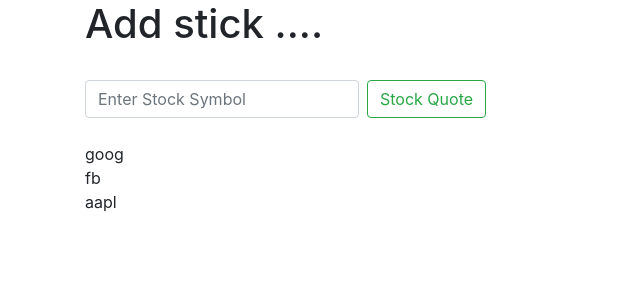
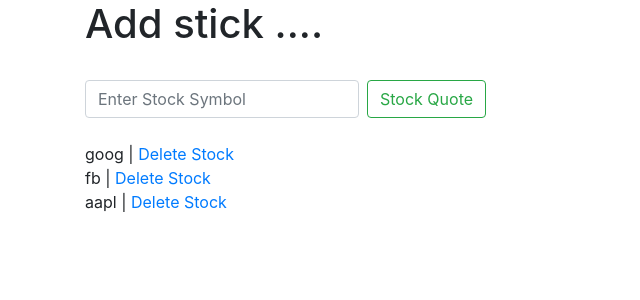
Before and after one commit to mthompson1085/stock, a Django app: page /add_stock.html in a window 1280 px wide. Shown: the part 56-356 px from the top of the page, without its empty margins (0-640 px from the left). Run offline with Django 3.2, Linux system fonts and the light colour scheme; data comes from the database, SQL or seed files in the repository; both versions use the stored data as it was after the commit; some libraries are stand-ins or nearby versions.

Commit message:
finsihed adding in delete code in views

```diff
--- a/ticker/templates/add_stock.html
+++ b/ticker/templates/add_stock.html
@@ -12,7 +12,7 @@
 <br/>
 
 {% for item in ticker %}
-    {{ item }}<br/>
+    {{ item }} | <a href="{% url 'delete' item.id %}">Delete Stock </a> <br/>
     {% endfor %}
 
 
--- a/ticker/urls.py
+++ b/ticker/urls.py
@@ -5,5 +5,5 @@ urlpatterns = [
     path('', views.home, name="home"),
     path('about.html', views.about, name="about"),
     path('add_stock.html', views.add_stock, name="add_stock"),
-
+    path('delete/<stock_id>', views.delete, name="delete")
 ]
--- a/ticker/views.py
+++ b/ticker/views.py
@@ -39,7 +39,7 @@ def add_stock(request):
         return  render(request, 'add_stock.html', {'ticker': ticker})
 
 def delete(request, stock_id):
-    item = Stock.objects.get(pk=stock.id)
+    item = Stock.objects.get(pk=stock_id)
     item.delete()
     messages.success(request, ("Stock has been deleted"))
     return redirect (add_stock)
```
Also changed, not shown: db.sqlite3.
